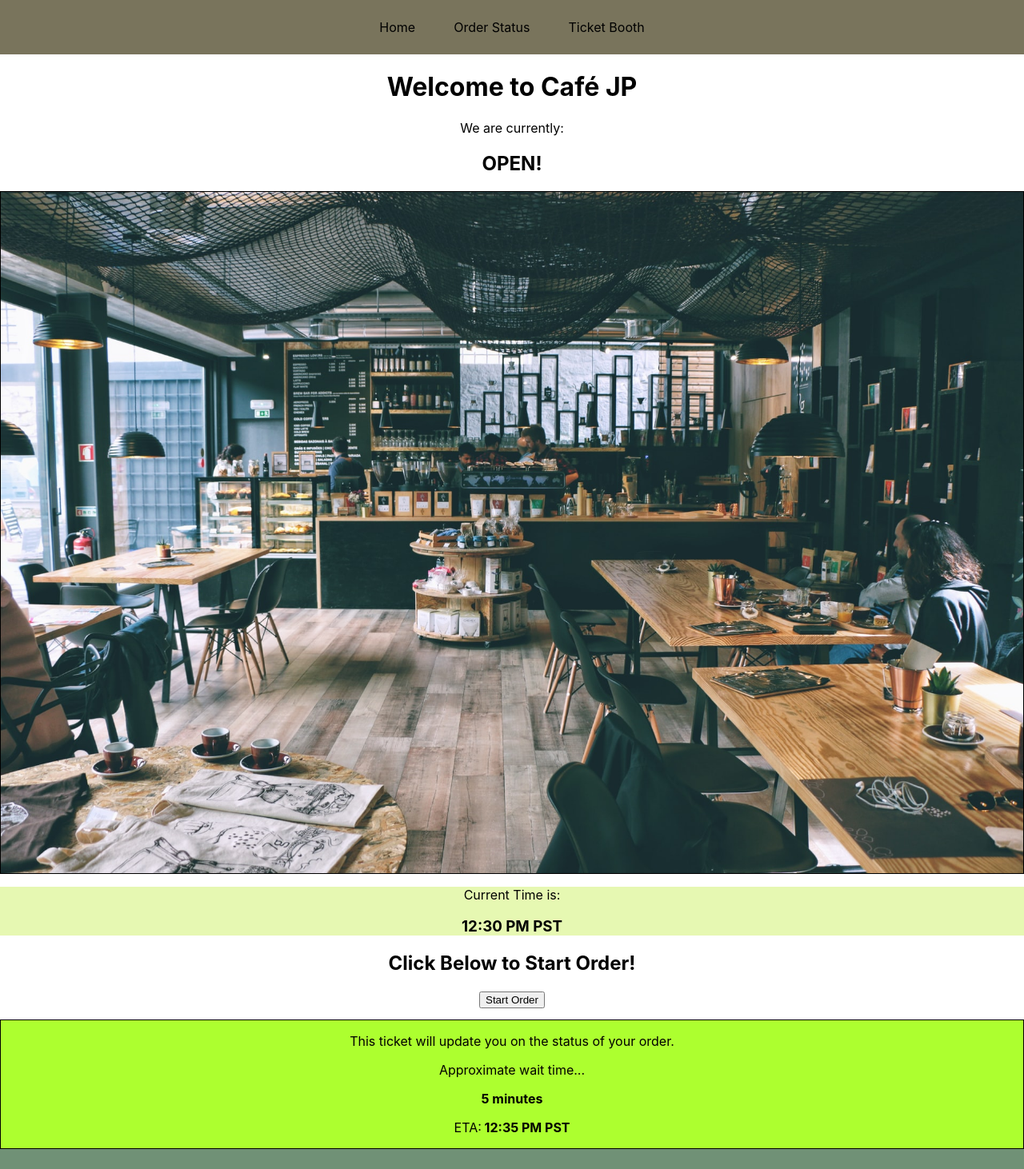
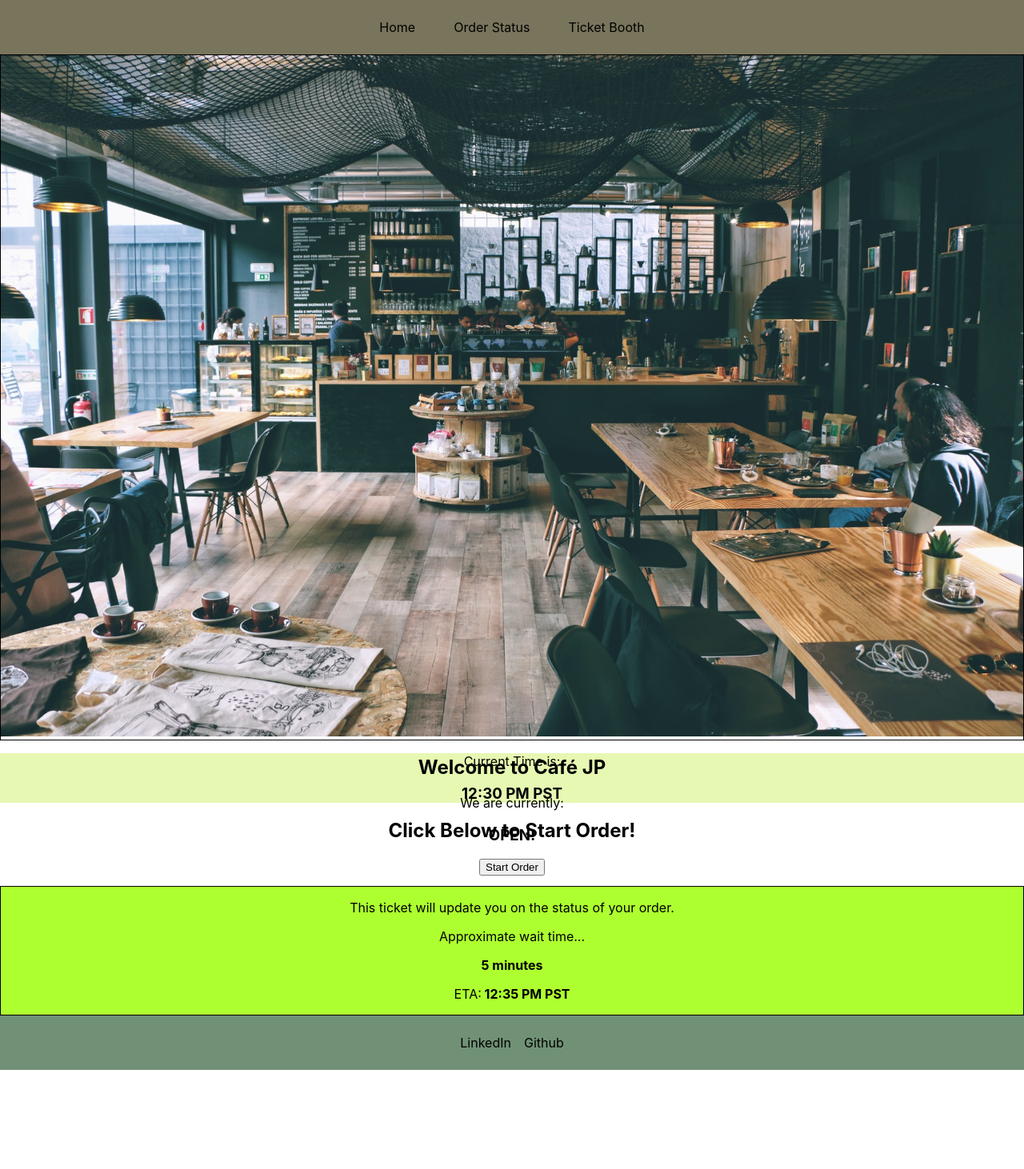
Before and after one commit to PocketThi3f/cafe-jp, a React (Create React App) app: page / in a window 1280 px wide. Shown: the top 1462 px of the page at 80% size. After the commit the page ends 1338 px from the top, so only its background shows below. Built offline with nearby package versions, Linux system fonts and the light colour scheme.

Commit message:
adjusting welcome blurb size

```diff
--- a/src/components/Image/Image.js
+++ b/src/components/Image/Image.js
@@ -5,9 +5,16 @@ import cafeImg from '../../assets/images/city-cafe.jpg';
 export default class Image extends Component {
     render() {
         return (
+        <>
             <div className="cafe-image">
-                <img src={cafeImg} alt="cafe shop"/>
+                <img src={cafeImg} alt="coffee shop"/>
+                <div className="intro-blurb">
+                    <h2>Welcome to Café JP</h2>
+                    <p>We are currently:</p>
+                    <h3>OPEN!</h3>
+                </div>
             </div>
+        </>
         )
     }
 }
--- a/src/components/Image/Image.scss
+++ b/src/components/Image/Image.scss
@@ -1,7 +1,7 @@
 // This is the style sheet for ImagePanel
 
 .cafe-image {
-    display: flex;
+    position: relative;
     border: 1px black solid;
     height: 100%;
     background-attachment: fixed;
@@ -16,6 +16,13 @@ img {
     height: 100%;
 }
 
+.intro-blurb {
+    position: absolute;
+    top: 300;
+    left: 0;
+    width: 100%;
+}
+
 /* Turn off parallax scrolling for all tablets and phones. Increase/decrease the pixels if needed */
 @media only screen and (max-device-width: 1366px) {
     .cafe-image {
--- a/src/containers/Header/Header.js
+++ b/src/containers/Header/Header.js
@@ -10,11 +10,6 @@ export default class Header extends Component {
                     <div className="nav-item">Order Status</div>
                     <div className="nav-item">Ticket Booth</div>
                 </div>
-                <div className="Intro">
-                    <h1>Welcome to Café JP</h1>
-                    <p>We are currently:</p>
-                    <h2>OPEN!</h2>
-                </div>
             </div>
         )
     }
```
